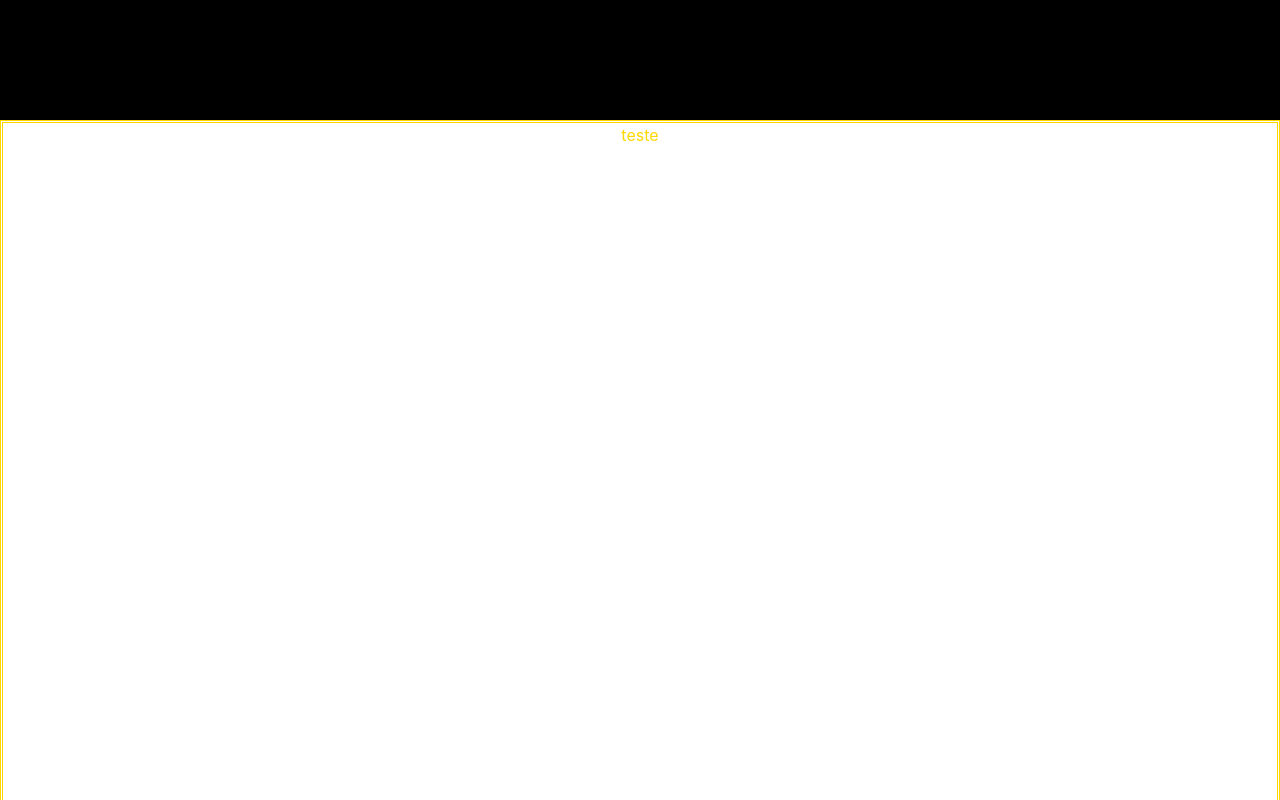
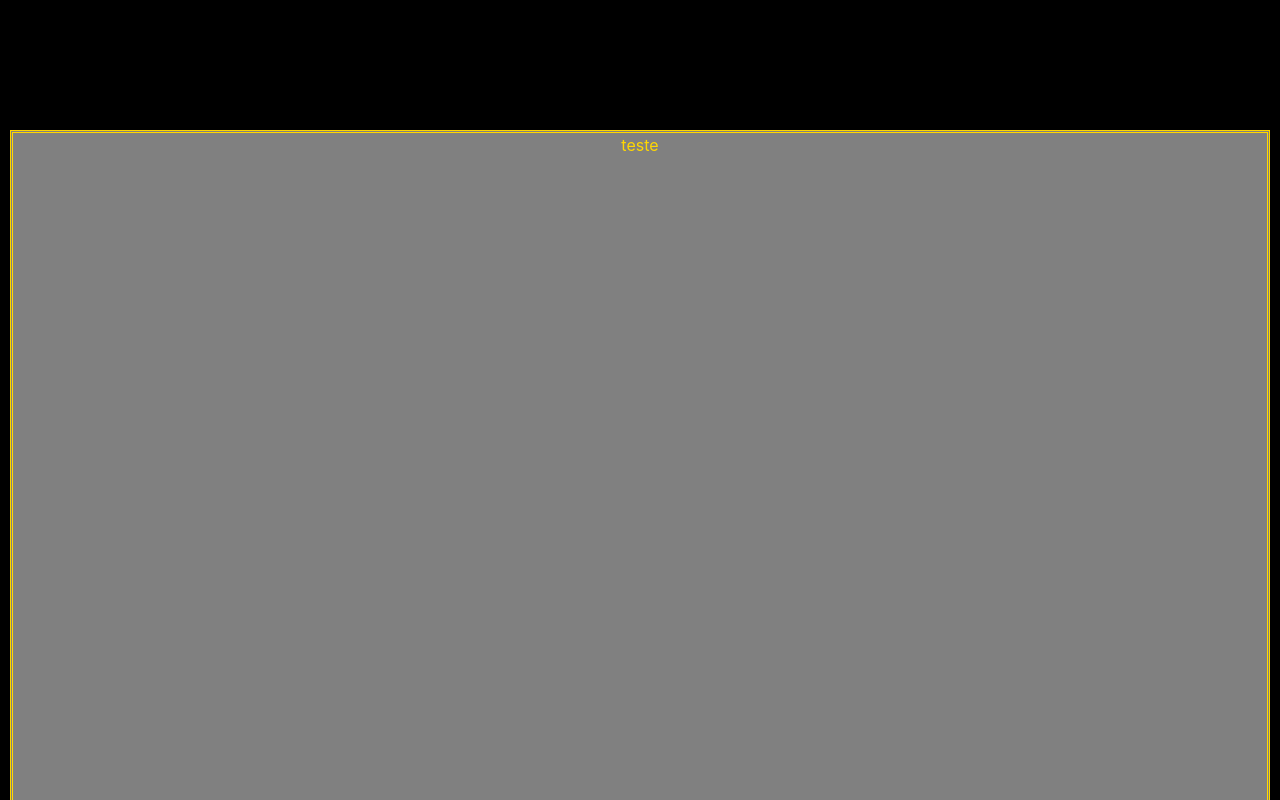
Before and after one commit to familiagoodwin/familiagoodwin.github.io, a React (Create React App) app: page /albuns/1 in a window 1280 px wide. Shown: the part 680-1480 px from the top of the page. Built offline with nearby package versions, Linux system fonts and the light colour scheme.

Commit message:
refinado css

```diff
--- a/src/index.css
+++ b/src/index.css
@@ -5,6 +5,8 @@ body {
     sans-serif;
   -webkit-font-smoothing: antialiased;
   -moz-osx-font-smoothing: grayscale;
+  background-color: black;
+  height: 100%;
 }
 
 code {
--- a/src/pages/css/pages.css
+++ b/src/pages/css/pages.css
@@ -1,3 +1,8 @@
+main {
+  background-color: black;
+  overflow: hidden;
+}
+
 .bodyCape {
   display: flex;
   flex-direction: column;
@@ -49,6 +54,8 @@
 
 .corpoAbum {
   animation: animateOpenAlbum2 2s forwards;
+  background-color: gray;
+  margin: 10px;
 }
 
 .animateOpenAlbum {
```
